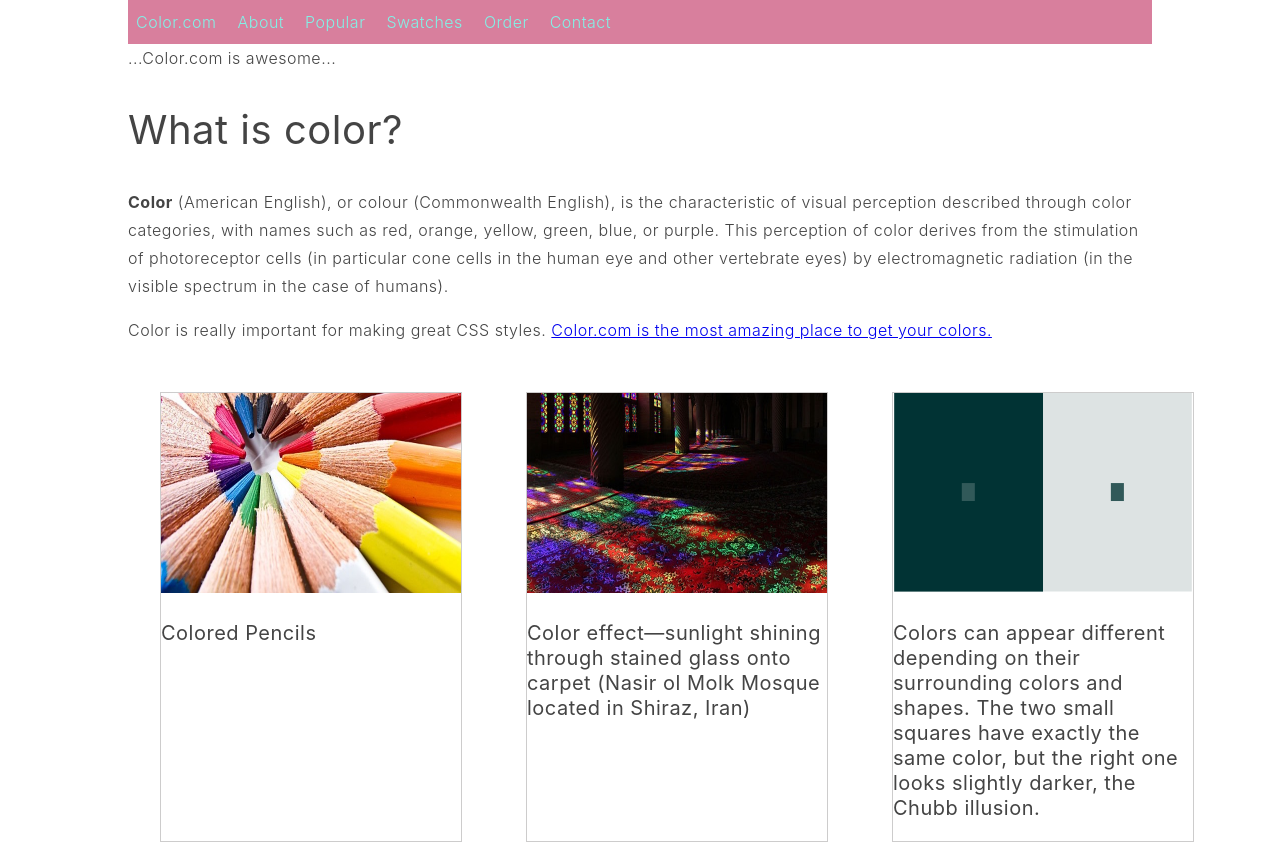
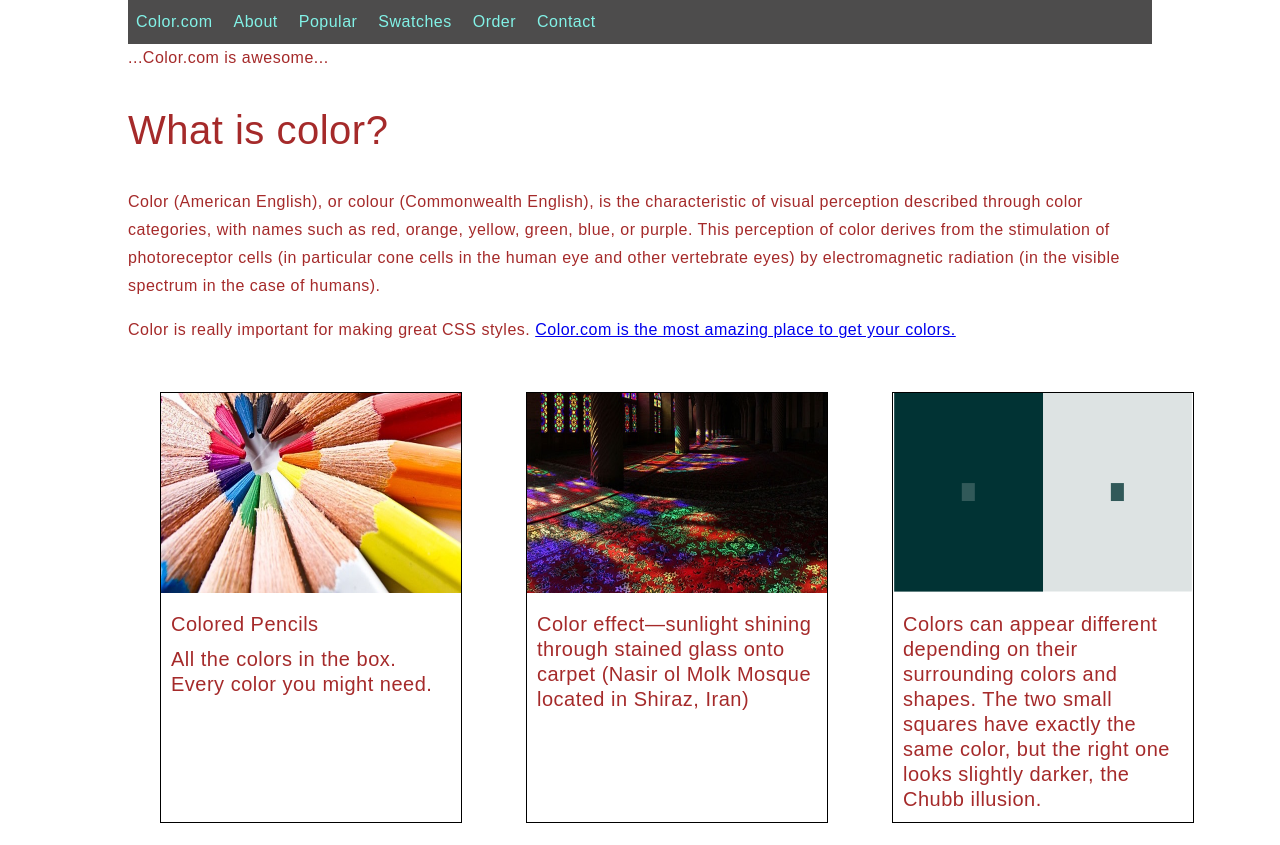
Before and after one commit to mekcherie/Final-2.2, a plain HTML site: page index.html in a window 1280 px wide. Shown: the top 845 px of the page. Drawn offline with Linux system fonts and the light colour scheme.

Commit message:
improved the styling

```diff
--- a/color.css
+++ b/color.css
@@ -4,36 +4,28 @@
     --color-background: rgb(101, 100, 100);
     --color-foreground: white;
     --color-dark: rgb(77, 76, 76);
-    /* --color-light */
-    /* --color-md-light */
-    --color-primary: var(--primary-color);
     --color-info: #107888;
     --color-success: rgb(43, 172, 43);
-    --color-danger: rgb(244, 99, 73);
-    /* --color-callout */
-    /* --color-lightest */
+    --color-danger: pink;
   }
 
   body {
-    /* background-color: rgb(245, 240, 233); */
-    font-family: -apple-system, BlinkMacSystemFont, 'Segoe UI', Roboto, Oxygen, Ubuntu, Cantarell, 'Open Sans', 'Helvetica Neue', sans-serif;
+    font-family: "Futura", Arial, Helvetica, sans-serif;
     line-height: 1.75;
     letter-spacing: 0.5px;
-    /* background-color: rgb(252, 240, 240); */
     background-color: white;
     color: #444;
     font-size: 16px;
     font-weight: 300;
     margin: 0;
-
     padding: 0;
+    color: brown;
   }
 
-  /* hero style */
   .hero {
     width: 100%;
-    height: 600px;
-    background-color: palevioletred;
+    height: 200px;
+    background-color: var(--color-dark);
     display: flex;
     justify-content: center;
     align-items: center;
@@ -41,7 +33,7 @@
   }
 
   .section {
-    font-weight: 500;
+    font-weight: 100;
     letter-spacing: 0.5px;
     line-height: 1.25;
     font-size: 3rem;
@@ -49,7 +41,7 @@
   }
 
   .h1, h1, .h2, h2, .h3, h3, .h4, h4, .h5, h5, .h6, h6 {
-    font-weight: 400;
+    font-weight: 200;
     letter-spacing: 0.5px;
     line-height: 1.25;
   }
@@ -72,6 +64,7 @@
 
   .h5, h5 {
     font-size: 1.25rem;
+    margin: 10px;
   }
 
   .h6, h6 {
@@ -83,17 +76,15 @@
   }
 
   strong {
-    font-weight: 700;
+    font-weight: 200;
   }
 
   abbr {
     text-decoration: none;
   }
-
   button {
     --bg-color: var(--primary-color);
     --fg-color: var(--foreground-color);
-
     background-color: var(--bg-color);
     color: var(--fg-color);
     border-color: var(--bg-color);
@@ -104,13 +95,12 @@
     font-size: 1em;
     transition: 300ms;
     cursor: pointer;
-    font-weight: 300;
+    font-weight: 100;
     outline: none;
   }
 
   button:hover {
     --bg-color: rgb(46, 114, 240);
-    /* background-color: rgb(46, 114, 240); */
   }
 
   button.primary {
@@ -119,7 +109,6 @@
 
   button.primary:hover {
     --bg-color: rgb(46, 114, 240);
-    /* background-color: rgb(46, 114, 240); */
   }
 
   button.secondary {
@@ -148,7 +137,6 @@
 
   button.warning {
     --bg-color: rgb(223, 211, 44);
-    /* --fg-color: rgb(28, 27, 27); */
     color: rgb(28, 27, 27);
     border-color: rgb(223, 211, 44);
   }
@@ -191,7 +179,6 @@
     border-color: transparent;
   }
 
-  /* not working */
   button.link:hover {
     text-decoration: rgb(46, 114, 240);
   }
@@ -207,14 +194,13 @@
     background-color: var(--bg-color);
   }
 
-  /* style for form inputs */
   input[type=text],
   input[type=email],
   input[type=password],
   textarea {
     --selected-color: rgba(240, 144, 0, 0.919);
     font-size: 1em;
-    font-weight: 200;
+    font-weight: 100;
     color: rgb(79, 76, 76);
     border: 1px solid #eee;
     padding: 1em;
@@ -241,7 +227,7 @@
 
   label {
     margin: 1em;
-    font-weight: 400;
+    font-weight: 100;
   }
 
   form {
@@ -250,7 +236,6 @@
     margin: 1em;
   }
 
-  /* input focus styles */
   input[type=text]:focus,
   input[type=email]:focus,
   input[type=password]:focus,
@@ -258,15 +243,14 @@
     border-color: var(--selected-color);
   }
 
-  /* styling navbars */
   .navbar {
     display: flex;
     justify-content: space-between;
     flex-direction: row;
     align-items: baseline;
-    background-color: rgb(216, 127, 157);
-    /* background-color: #222; */
-    color: #eee;
+    background-color: var(  --color-dark);
+    color: var(--primary-color);
+    margin: 0;
   }
 
   .navbar > ul {
@@ -293,7 +277,6 @@
     color: #fff;
   }
 
-  /* page footer*/
   .page-footer {
     display: flex;
     justify-content: space-evenly;
@@ -344,7 +327,11 @@
   }
 
   .card {
-    border: solid 1px rgba(152, 150, 150, 0.488);
+    border: solid 1px black;
     margin: 2em;
     width: 300px;
   }
+  .swatches {
+      margin: 10px;
+      padding: 10px;
+  }
--- a/color.js
+++ b/color.js
@@ -26,11 +26,8 @@ template.innerHTML = `
 		  this._shadowRoot = this.attachShadow({ mode: 'open' });
 		  this._shadowRoot.appendChild(tempNode)
 
-      // get the h1 tag from the template
       this._content = this.shadowRoot.querySelector('.ticker')
-      // put the text of ticker-tape in a _text variable
       this._text = this.innerHTML
-      // put the text inside the h1 tag
       this._content.innerHTML = this._text
     }
   }
--- a/index.html
+++ b/index.html
@@ -4,6 +4,7 @@
 		<title>Color</title>
 		<link rel="stylesheet" href="color.css">
 		<link rel="stylesheet" href="style.css">
+        <title>FEW 2.2 Final - Meklit Cherie</title>
 	</head>
 	<body>
 
@@ -22,9 +23,10 @@
 			</section>
 
 			<section>
+                <div>
 				<ticker-tape>...Color.com is awesome...</ticker-tape>
 			</section>
-
+        </div>
 
 			<section id="about">
 				<header>
@@ -38,6 +40,7 @@
 				<div class="card">
 					<img src="images/600px-64_365_Color_Macro.jpeg" width='300' height='200'>
 					<p class='h5'>Colored Pencils</p>
+                    <p class='h5'>All the colors in the box. Every color you might need.</p>
 				</div>
 
 				<div class="card">
@@ -57,7 +60,6 @@
 					<p>At color.com we offer a range of high quality colors.</p>
 				</header>
 				<div class="swatches">
-
 				</div>
 			</section>
 
@@ -91,14 +93,27 @@
 							Message
 							<textarea></textarea>
 						</label>
-						<button type='submit'>Submit</button>
+                        <label>
+                            Sign up for the newsletter
+                            <input type="checkbox">
+                        </label>
+                        <label>
+                            <input type="radio" name="user">
+                            Artist
+                        </label>
+                        <label>
+                            <input type="radio" name="user">
+                            Designer
+                        </label>
+                        <label>
+                            <input type="radio" name="user">
+                            Enthusiast
+                        </label>
+						<button>Submit</button>
 					</form>
 				</div>
 			</section>
 
-
-
-			<!-- Footer -->
 			<section id="footer">
 				<footer>
 					<ul>
@@ -120,8 +135,6 @@
 			}
 
 			.swatches {
-				/* display: flex; */
-				/* flex-wrap: wrap; */
 				display: grid;
 				grid-template-columns: repeat(4, 150px);
 				grid-column-gap: 100px;
@@ -135,15 +148,6 @@
 
 
 		<script>
-
-
-
-			// --color-sample-0 : red
-			// --color-sample-1 : green
-			// ...
-			// --color-sample-99 : blue
-
-			// make some swatches
 			const swatchCount = 100
 			for (let i = 0; i < swatchCount; i += 1) {
 				const swatch = `
--- a/style.css
+++ b/style.css
@@ -2,7 +2,6 @@
   display: flex;
   justify-content: space-evenly;
 }
-
 .swatches {
   --color-sample-0: hsl(0, 100%, 50%);
   --color-sample-1: hsl(3.6, 100%, 50%);
```
